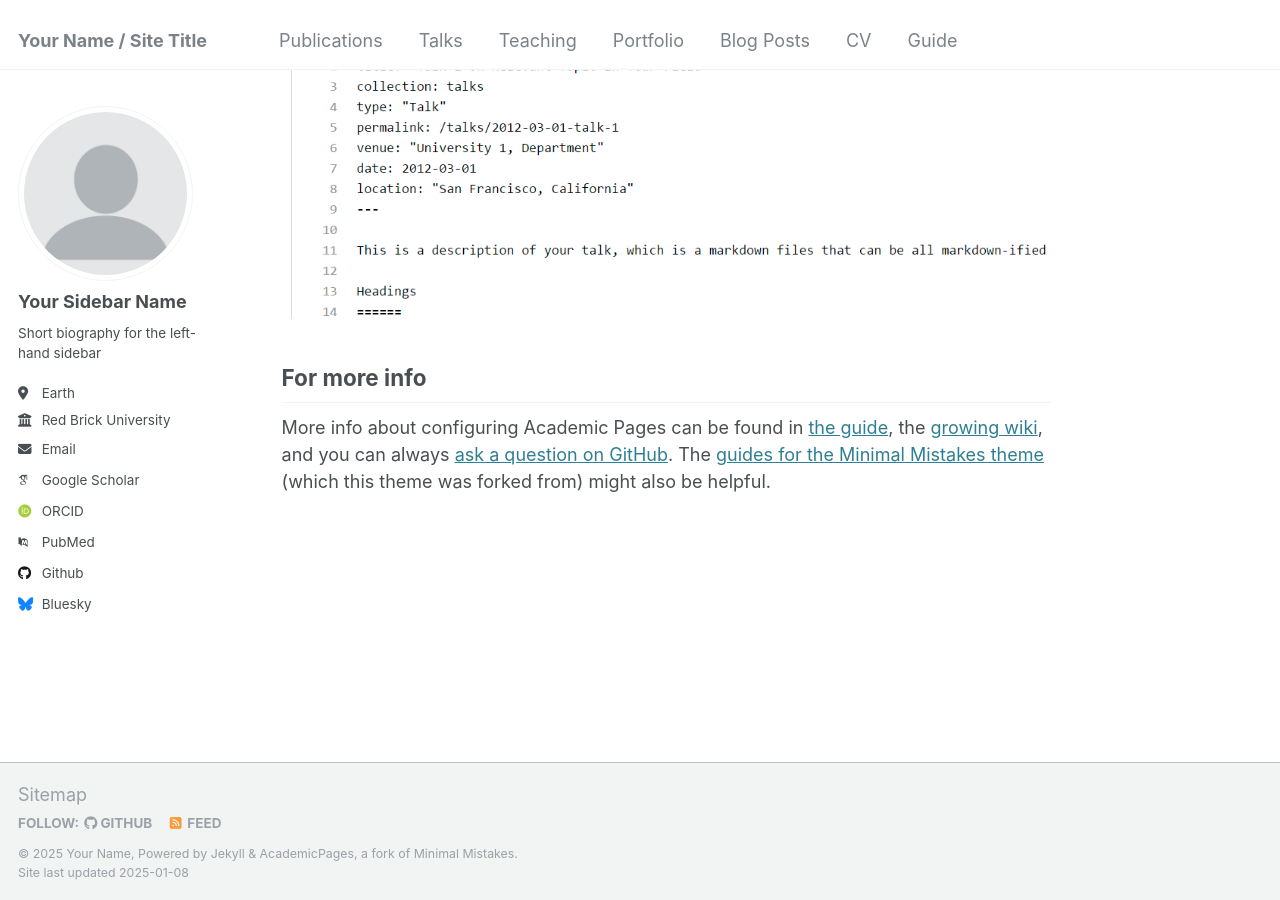
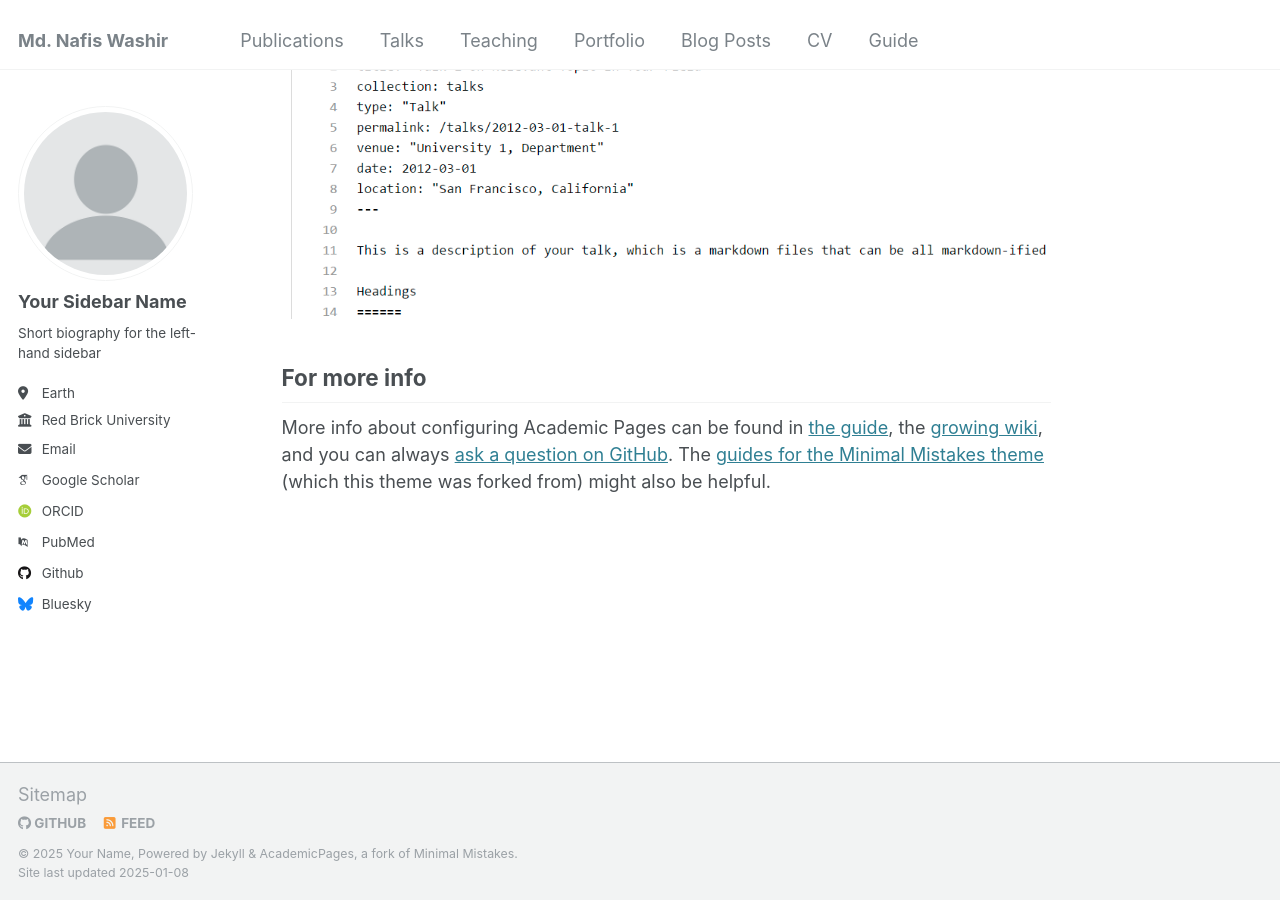
Before and after one commit to NafisWashir/nafis_washir.github.io, a Jekyll site: the page built from _pages/about.md, in a window 1280 px wide and 900 px high, scrolled down 2643 px. Built offline with Jekyll 4.4.1, drawn with Linux system fonts in a browser that asks for light colours; some web fonts are replaced.

Commit message:
_config.yml

```diff
--- a/_config.yml
+++ b/_config.yml
@@ -7,8 +7,8 @@
 # server process.
 
 # Basic Site Settings
-locale                   : "en-US"
-title                    : "Your Name / Site Title"
+locale                   : "Arizona, USA"
+title                    : "Md. Nafis Washir"
 title_separator          : "-"
 name                     : &name "Your Name"
 description              : &description "personal description"
```
